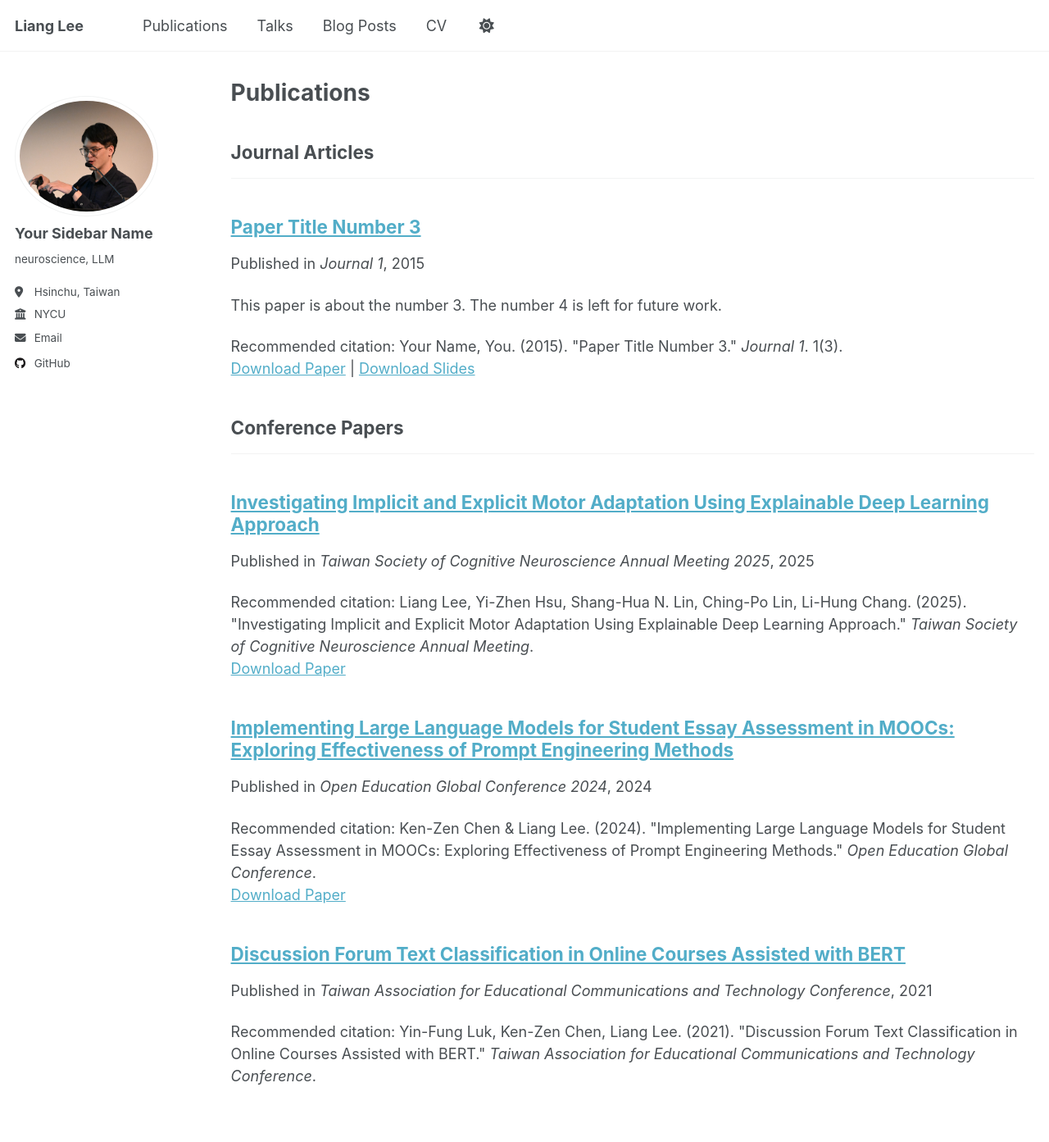
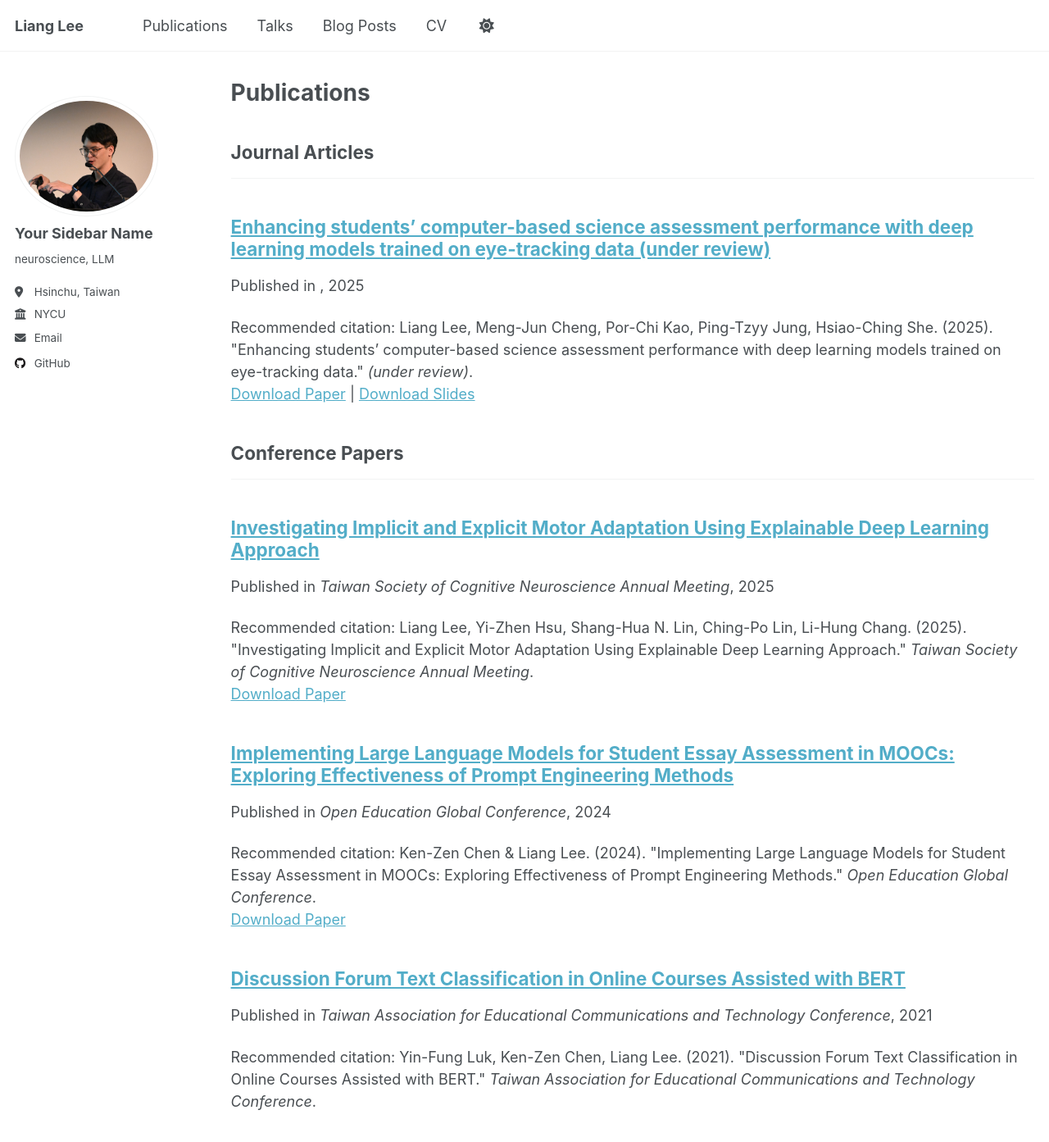
Before and after one commit to liangleeTW/liangleeTW.github.io, a Jekyll site: the page built from _pages/publications.html, in a window 1280 px wide and 1400 px high. Shown: the top 1393 px of the window at 82% size. Built offline with Jekyll 4.4.1, drawn with Linux system fonts in a browser that asks for light colours.

Commit message:
update publications

```diff
--- a/_publications/2015-10-01-paper-title-number-3.md
+++ /dev/null
@@ -1,12 +0,0 @@
----
-title: "Paper Title Number 3"
-collection: publications
-category: manuscripts
-permalink: /publication/2015-10-01-paper-title-number-3
-excerpt: 'This paper is about the number 3. The number 4 is left for future work.'
-date: 2015-10-01
-venue: 'Journal 1'
-slidesurl: 'http://academicpages.github.io/files/slides3.pdf'
-paperurl: 'http://academicpages.github.io/files/paper3.pdf'
-citation: 'Your Name, You. (2015). &quot;Paper Title Number 3.&quot; <i>Journal 1</i>. 1(3).'
----
--- a/_publications/2024-11-15.md
+++ b/_publications/2024-11-15.md
@@ -5,7 +5,7 @@ category: conferences
 permalink: /publication/2024-11-15
 excerpt: ''
 date: 2024-11-15
-venue: 'Open Education Global Conference 2024'
+venue: 'Open Education Global Conference'
 paperurl: 'https://drive.google.com/file/d/1WQM02pnD47zEUa6TKRhLRT9g0qdE4Zat/view?usp=sharing'
 citation: 'Ken-Zen Chen & Liang Lee. (2024). &quot;Implementing Large Language Models for Student Essay Assessment in MOOCs: Exploring Effectiveness of Prompt Engineering Methods.&quot; <i>Open Education Global Conference</i>.'
 ---
--- /dev/null
+++ b/_publications/2025-07-01.md
@@ -0,0 +1,12 @@
+---
+title: "Enhancing students’ computer-based science assessment performance with deep learning models trained on eye-tracking data (under review)"
+collection: publications
+category: manuscripts
+permalink: /publication/2025-07-01
+excerpt: ''
+date: 2025-07-01
+venue: ''
+slidesurl: 'http://academicpages.github.io/files/slides3.pdf'
+paperurl: 'http://academicpages.github.io/files/paper3.pdf'
+citation: 'Liang Lee, Meng-Jun Cheng, Por-Chi Kao, Ping-Tzyy Jung, Hsiao-Ching She. (2025). &quot;Enhancing students’ computer-based science assessment performance with deep learning models trained on eye-tracking data.&quot; <i>(under review)</i>.'
+---
```
Also changed, not shown: _publications/2025-01-10.md (+1 -1 lines).
